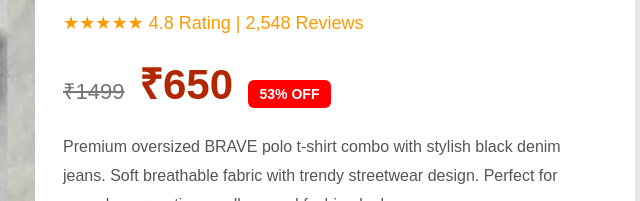
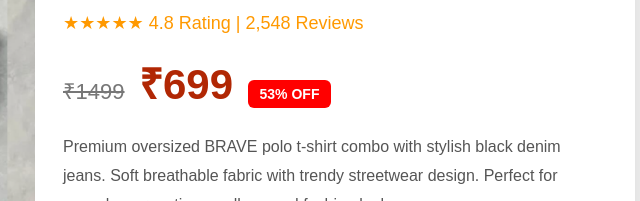
Before and after one commit to hanucreation12-hub/buypageform, a plain HTML site: page index.html in a window 1280 px wide. Shown: the part 160-361 px from the top of the page, 605-1245 px from the left. Drawn offline with Linux system fonts and the light colour scheme.

Commit message:
Update index.html

```diff
--- a/index.html
+++ b/index.html
@@ -431,7 +431,7 @@
 
 <span class="old-price">₹1499</span>
 
-<span class="new-price">₹650</span>
+<span class="new-price">₹699</span>
 
 <span class="offer">53% OFF</span>
 
```
